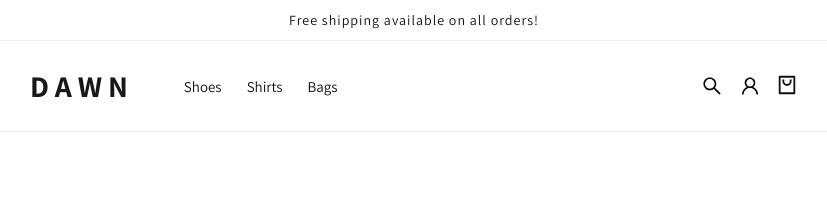
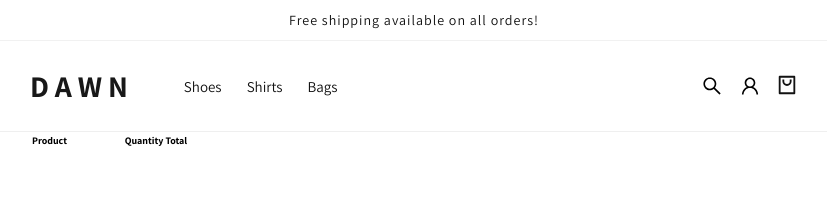
Before and after one commit to bkkcreative19/mern-store, a React (Create React App) app in the folder client/: page /cart in a window 1280 px wide. Shown: the top 222 px of the page, without its empty margins (226-1053 px from the left). Built offline with nearby package versions, Linux system fonts and the light colour scheme.

Commit message:
started on cart page

```diff
--- a/client/src/components/CartItem/CartItem.scss
+++ b/client/src/components/CartItem/CartItem.scss
@@ -0,0 +1,9 @@
+.cartItem {
+  & img {
+    width: 107px;
+  }
+
+  &__info {
+    width: 50rem;
+  }
+}
--- a/client/src/components/CartItem/index.js
+++ b/client/src/components/CartItem/index.js
@@ -1,6 +1,15 @@
 import React from "react";
 import "./CartItem.scss";
 
-export const CartItem = () => {
-  return <div>index</div>;
+export const CartItem = ({ cartItem }) => {
+  return (
+    <tr className="cartItem">
+      <td className="cartItem__img">
+        <img src={cartItem.productImage} alt="" />
+      </td>
+      <td className="cartItem__info">{cartItem.productName}</td>
+      <td className="cartItem__qty">5</td>
+      <td className="cartItem__total">$500.00</td>
+    </tr>
+  );
 };
--- a/client/src/components/Header/Header.scss
+++ b/client/src/components/Header/Header.scss
@@ -41,6 +41,21 @@
       & svg:not(:last-child) {
         margin-right: 0.7em;
       }
+
+      & a:last-child {
+        position: relative;
+
+        & span {
+          position: absolute;
+          right: 50%;
+          bottom: 0;
+          background: #121212;
+          color: #fff;
+          padding: 0.3em 0.6em;
+          border-radius: 50%;
+          transform: translate(50%, 30%);
+        }
+      }
     }
   }
 }
--- a/client/src/components/Header/index.js
+++ b/client/src/components/Header/index.js
@@ -1,5 +1,6 @@
 import React from "react";
 import { Link } from "react-router-dom";
+import { useSelector } from "react-redux";
 
 import { AiOutlineSearch, AiOutlineUser } from "react-icons/ai";
 import { RiShoppingBag2Line } from "react-icons/ri";
@@ -7,6 +8,10 @@ import { RiShoppingBag2Line } from "react-icons/ri";
 import "./Header.scss";
 
 export const Header = () => {
+  const cart = useSelector((state) => state.cart);
+
+  const { cartItems } = cart;
+
   return (
     <header className="header">
       <nav className="header__nav container">
@@ -29,6 +34,10 @@ export const Header = () => {
           <AiOutlineUser />
           <Link to="/cart">
             <RiShoppingBag2Line />
+
+            {cartItems.length > 0 && (
+              <span>{cartItems.reduce((acc, item) => acc + item.qty, 0)}</span>
+            )}
           </Link>
         </div>
       </nav>
--- a/client/src/pages/CartPage/Cart.scss
+++ b/client/src/pages/CartPage/Cart.scss
@@ -0,0 +1,15 @@
+.cart {
+  & .cartItems {
+    & thead tr th:first-child {
+      width: 60%;
+      text-align: start;
+    }
+    & thead tr th:nth-child(2) {
+      text-align: start;
+    }
+    & thead tr th:last-child {
+      //   width: 20%;
+      margin-left: 2rem;
+    }
+  }
+}
--- a/client/src/pages/CartPage/index.js
+++ b/client/src/pages/CartPage/index.js
@@ -1,11 +1,31 @@
 import React, { useEffect } from "react";
 import { useSelector, useDispatch } from "react-redux";
+import { CartItem } from "../../components";
 import "./Cart.scss";
 
 export const CartPage = () => {
   const dispatch = useDispatch();
   const cart = useSelector((state) => state.cart);
 
+  const { cartItems } = cart;
+
   console.log(cart);
-  return <div className="cart container"></div>;
+  return (
+    <section className="cart container">
+      <table className="cartItems">
+        <thead>
+          <tr>
+            <th>Product</th>
+            <th>Quantity</th>
+            <th>Total</th>
+          </tr>
+        </thead>
+        <tbody>
+          {cartItems.map((cartItem) => {
+            return <CartItem key={cartItem.productId} cartItem={cartItem} />;
+          })}
+        </tbody>
+      </table>
+    </section>
+  );
 };
--- a/client/src/pages/ProductDetailsPage/index.js
+++ b/client/src/pages/ProductDetailsPage/index.js
@@ -22,7 +22,6 @@ export const ProductDetailsPage = () => {
 
   const addToCartHandler = () => {
     dispatch(addToCart(params.id, qty));
-    navigate("/cart");
   };
 
   useEffect(() => {
--- a/client/src/store.js
+++ b/client/src/store.js
@@ -14,7 +14,15 @@ const rootReducer = combineReducers({
   cart: cartReducer,
 });
 
-const initialState = {};
+const cartItemsFromStorage = localStorage.getItem("cartItems")
+  ? JSON.parse(localStorage.getItem("cartItems"))
+  : [];
+
+const initialState = {
+  cart: {
+    cartItems: cartItemsFromStorage,
+  },
+};
 
 const store = createStore(rootReducer, initialState, applyMiddleware(thunk));
 
```
